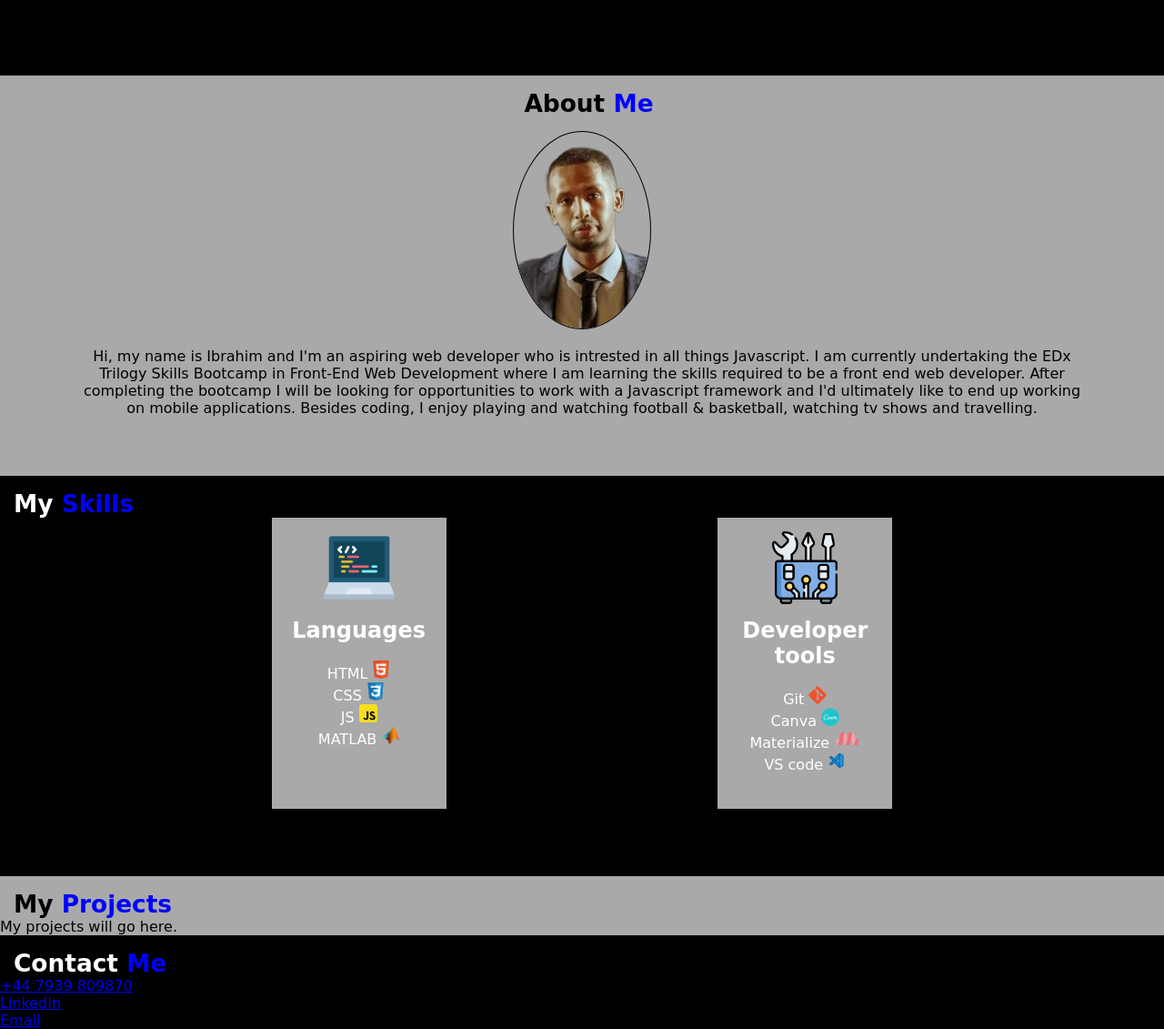
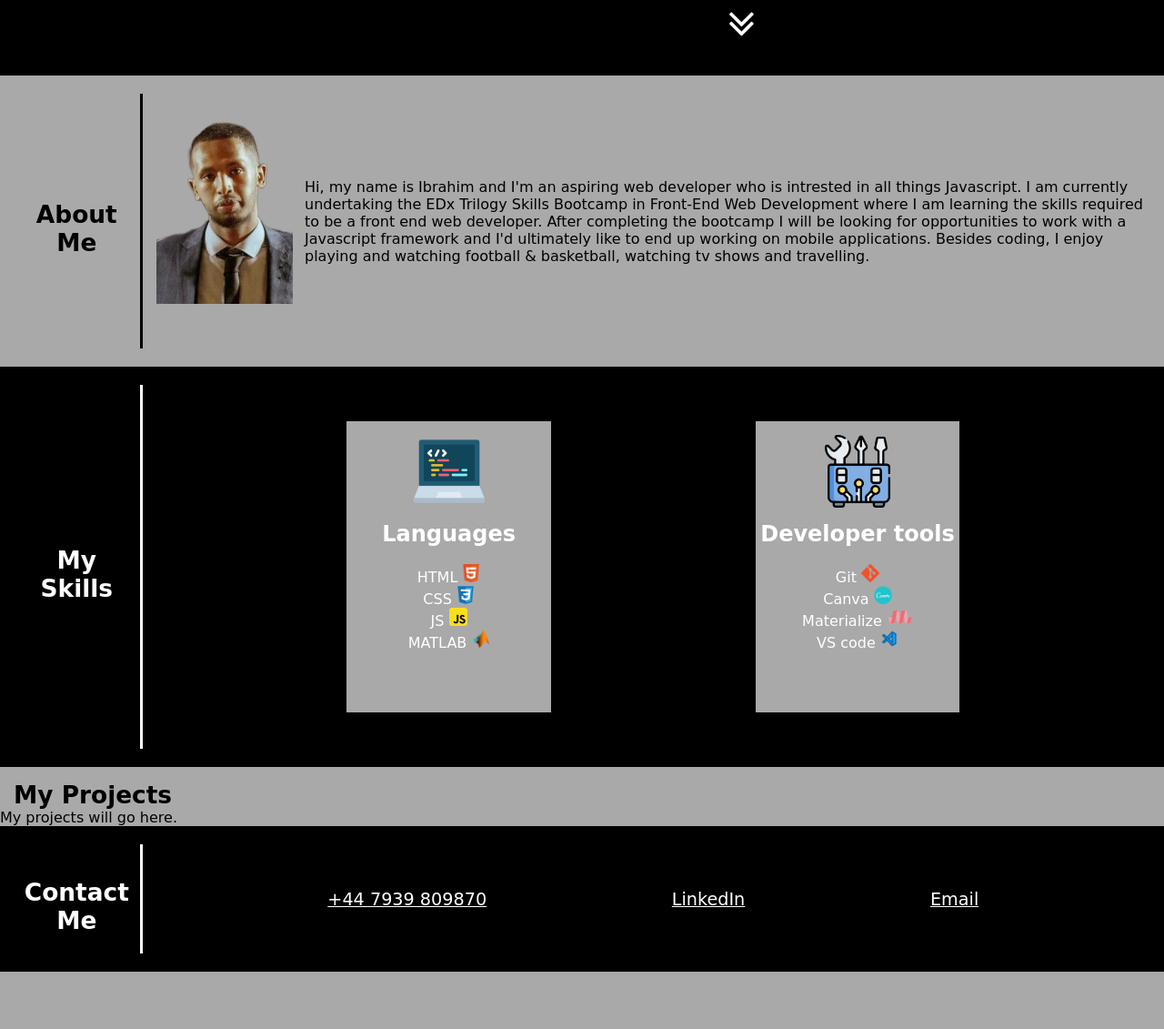
Before and after one commit to Ibrahim-Mohamed45/Module-2-Challenge-Portfolio-EDx-Bootcamp, a plain HTML site: page index.html in a window 1280 px wide. Shown: the part 717-1848 px from the top of the page at 91% size. After the commit the page ends 1785 px from the top, so only its background shows below. Drawn offline with nearby package versions, Linux system fonts and the light colour scheme.

Commit message:
Style contact me section

```diff
--- a/css/style.css
+++ b/css/style.css
@@ -5,17 +5,25 @@
     margin: 0;
 }
 
-.home {
+body {
+    background-color: darkgrey;
+    font-family: 'Amatic SC', cursive;
+}
+
+#home {
     background-color: black;
     height: 100vh;
     width: 100%;
 }
 
 .header {
-    padding: 20px;
-    font-family: 'Amatic SC', cursive;
+    padding: 10px;
     background-color: black;
     color: white;
+    position: fixed;
+    display: flex;
+    justify-content: space-between;
+    width: 100%;
 }
 
 .header h1 {
@@ -23,15 +31,11 @@
     font-size: 30px;
 }
 
-.header h1 .surname {
-    color: blue;
-}
 
 .header div {
     padding-top: 15px;
     margin-right: 20px;
     float: right;
-    font-family: 'Amatic SC', cursive;
     font-size: 20px;
 }
 
@@ -44,25 +48,26 @@
     margin-left: 25px;
 }
 
+.header div ul li a {
+    color: white;
+}
+
+.hero {
+    width: 100%;
+    height: 100vh;
+    display: flex;
+    justify-content: center;
+    align-items: center;
+}
 
 .hero h2 {
     text-align: center;
     color: white;
-    font-family: 'Amatic SC', cursive;
     font-size: calc(20px + 3.2vw);
 }
 
 .hero h2 span {
     color: blue;
-}
-
-.hero p {
-    color: white;
-    line-height: 1.6;
-    font-family: 'Amatic SC', cursive;
-    font-size: calc(14px + 0.5vw);
-    text-align: center;
-    padding: 8px;
 }
 
 .socials ul {
@@ -80,7 +85,6 @@
 .socials ul li a {
     text-decoration: none;
     color: white;
-    font-family: 'Amatic SC', cursive;
     font-size: 20px;
     padding: 20px;
     display: block;
@@ -112,31 +116,17 @@
             transform: translate(120px, 0);
 }
 
-#about {
-    background-color: darkgrey;
-    height: 55vh;
-    width: 100%;
-    font-family: 'Amatic SC', cursive;
-    text-align: center;
+.arrow {
+    top: 90%;
+    position: absolute;
+    left: 50rem;
+    animation: bounce 1s infinite;
 }
 
-#skills {
-    background-color: black;
-    height: 55vh;
-    width: 100%;
-    font-family: 'Amatic SC', cursive;
-    color: white;
-}
-
-#projects {
-    background-color: darkgrey;
-    font-family: 'Amatic SC', cursive;
-}
-
-#contact {
-    background-color: black;
-    font-family: 'Amatic SC', cursive;
-    color: white;
+@keyframes bounce {
+    0%, 20%, 50%, 80%, 100% {transform: translateY(0);}
+    40% {transform: translateY(-30px);}
+    60% {transform: translateY(-15px);}
 }
 
 h3 {
@@ -145,45 +135,64 @@ h3 {
     font-size: calc(20px + 0.5vw);
 }
 
-h3 span {
-    color: blue;
+#about {
+    margin-top: 20px;
+    margin-bottom: 20px;
+    height: 35vh;
+    width: 100%;
+    display: grid;
+    grid-template-columns: 12% 13% 75%;
+    grid-template-areas:
+    "heading img txt";
 }
 
-.container-about {
-    padding-left: 80px;
-    padding-right: 80px;
-    padding-top: 15px;
-    display: grid;
-    grid-template-areas:
-    "img"
-    "txt";
-}
-
-#about-me {
-    grid-area: txt;
+.title-left{
+    grid-area: heading;
+    padding: 15px;
+    display: flex;
+    justify-content: center;
+    align-items: center;
+    text-align: center;
 }
 
 #img-ibrahim {
-    grid-area: img;
+    grid-area: img ;
+    border-left: 3px solid black;
+    padding: 15px;
 }
 
-.container-about img{
-    display:block;
-    margin-left: auto;
-    margin-right: auto;
-    margin-bottom: 20px;
-    border-radius: 50%;
-    border: 1px solid black;
+.text {
+    grid-area: txt;
+    padding: 15px;
+    display: flex;
+    justify-content: center;
+    align-items: center;
+}
+
+#skills {
+    background-color: black;
+    height: 55vh;
+    width: 100%;
+    color: white;
+    display: grid;
+    grid-template-columns: 12% 88%;
+    grid-template-areas:
+    "heading items";
 }
 
 .skills-container {
+    margin-top: 20px;
+    margin-bottom: 20px;
+    grid-area: items;
     text-align: center;
     display: flex;
     justify-content: space-evenly;
+    align-items: center;
+    border-left: 3px solid white;
 }
 
 .skills-sub-container {
-    width: 15%;
+    width: 20%;
     height: 40vh;
     background-color: darkgray;
 }
@@ -204,3 +213,34 @@ h3 span {
     font-size: x-large;
     margin-top: 15px;
 }
+
+#projects {
+
+}
+
+#contact {
+    background-color: black;
+    height: 20vh;
+    width: 100%;
+    color: white;
+    display: grid;
+    grid-template-columns: 12% 88%;
+    grid-template-areas:
+    "heading info";
+}
+
+.info {
+    margin-top: 20px;
+    margin-bottom: 20px;
+    grid-area: info;
+    border-left: 3px solid white;
+    display: inline-block;
+    display: flex;
+    justify-content: space-evenly;
+    align-items: center;
+}
+
+.info a {
+    color: white;
+    font-size: larger;
+}
--- a/index.html
+++ b/index.html
@@ -9,9 +9,8 @@
     <title>Ibrahim's Porfolio</title>
 </head>
 <body>
-    <section class="home">
     <header class="header">
-        <h1>Ibrahim<span class="surname"> Mohamed</span></h1>
+        <h1>Ibrahim Mohamed</h1>
         <div>
             <ul>
                 <li>
@@ -32,7 +31,8 @@
             </ul>
         </div>
     </header>
-    <div class="hero">
+    <section id="home">
+        <div class="hero">
         <h2 class="h2">Hi, I'm a <span class=" animate"></span></h2>
 
         <script src="https://cdn.jsdelivr.net/npm/typed.js@2.0.12"></script>
@@ -45,10 +45,6 @@
             loop: true,
             });
         </script>
-
-        <p class="description">
-        An engineering graduate with a passion for web development.
-        </p>
         </div>
         <div class="socials" id="socials">
             <ul>
@@ -84,11 +80,23 @@
               </li>
             </ul>
           </div>
+          <div class="arrow">
+            <i class="fa fa-angle-double-down" style="font-size:48px;color:white"></i>
+          </div>
     </section>
     <section id="about">
-        <h3>About <span>Me</span></h3>
-        <div class="container-about">
-            <p id="about-me">
+        <aside class="title-left">
+        <h3>About Me</h3>
+        </aside>
+            <div id="img-ibrahim">
+              <img
+              src="./images/Image-of-me.png"
+              width="150px"
+              height="216px"
+              alt="Image of Ibrahim"
+              />
+            </div>
+            <p class="text">
               Hi, my name is Ibrahim and I'm an aspiring web developer who is intrested
               in all things Javascript. I am currently undertaking the EDx Trilogy Skills
               Bootcamp in Front-End Web Development where I am learning the skills required
@@ -98,20 +106,13 @@
               I enjoy playing and watching football & basketball, watching tv shows
               and travelling.
             </p>
-          <div id="img-ibrahim">
-            <img
-              src="./images/Image-of-me.png"
-              width="150px"
-              height="216px"
-              alt="Image of Ibrahim"
-            />
-          </div>
-        </div>
       </section>
 
       <section id="skills">
 
-        <h3>My <span>Skills</span></h3>
+        <aside class="title-left">
+        <h3>My Skills</h3>
+        </aside>
 
         <div class="skills-container">
           <div class="skills-sub-container">
@@ -141,23 +142,21 @@
       </section>
 
       <section id="projects">
-            <h3>My <span>Projects</span></h3>
+            <h3>My Projects</h3>
             <p>My projects will go here.</p>
       </section>
 
       <section id="contact">
-            <h3>Contact <span>Me</span></h3>
-        <ul>
-            <li>
-                <a href="tel:+447939809870" target="_blank">+44 7939 809870</a>
-            </li>
-            <li>
-              <a href="https://www.linkedin.com/in/ibrahim-mohamed-15ab4221a/" target="_blank">LinkedIn</a>
-            </li>
-            <li>
-              <a href="mailto:ibrahim.mohamed1218@gmail.com" target="_blank">Email</a>
-            </li>
-          </ul>
+
+        <aside class="title-left">
+        <h3>Contact Me</h3>
+        </aside>
+
+        <div class="info">
+            <a href="tel:+447939809870" target="_blank">+44 7939 809870</a>
+            <a href="https://www.linkedin.com/in/ibrahim-mohamed-15ab4221a/" target="_blank">LinkedIn</a>
+            <a href="mailto:ibrahim.mohamed1218@gmail.com" target="_blank">Email</a>
+        </div>
       </section>
 </body>
 </html>
```
